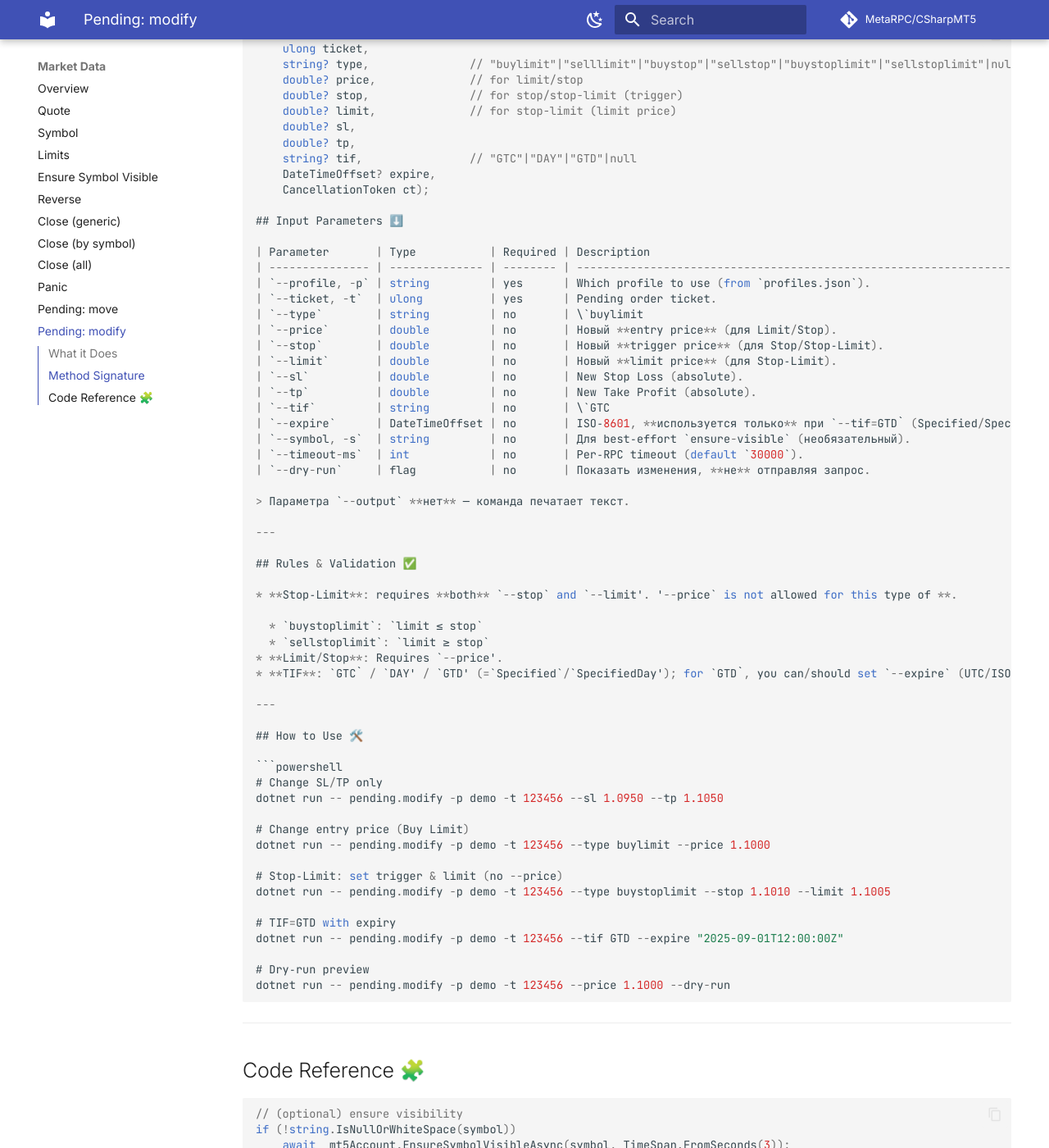
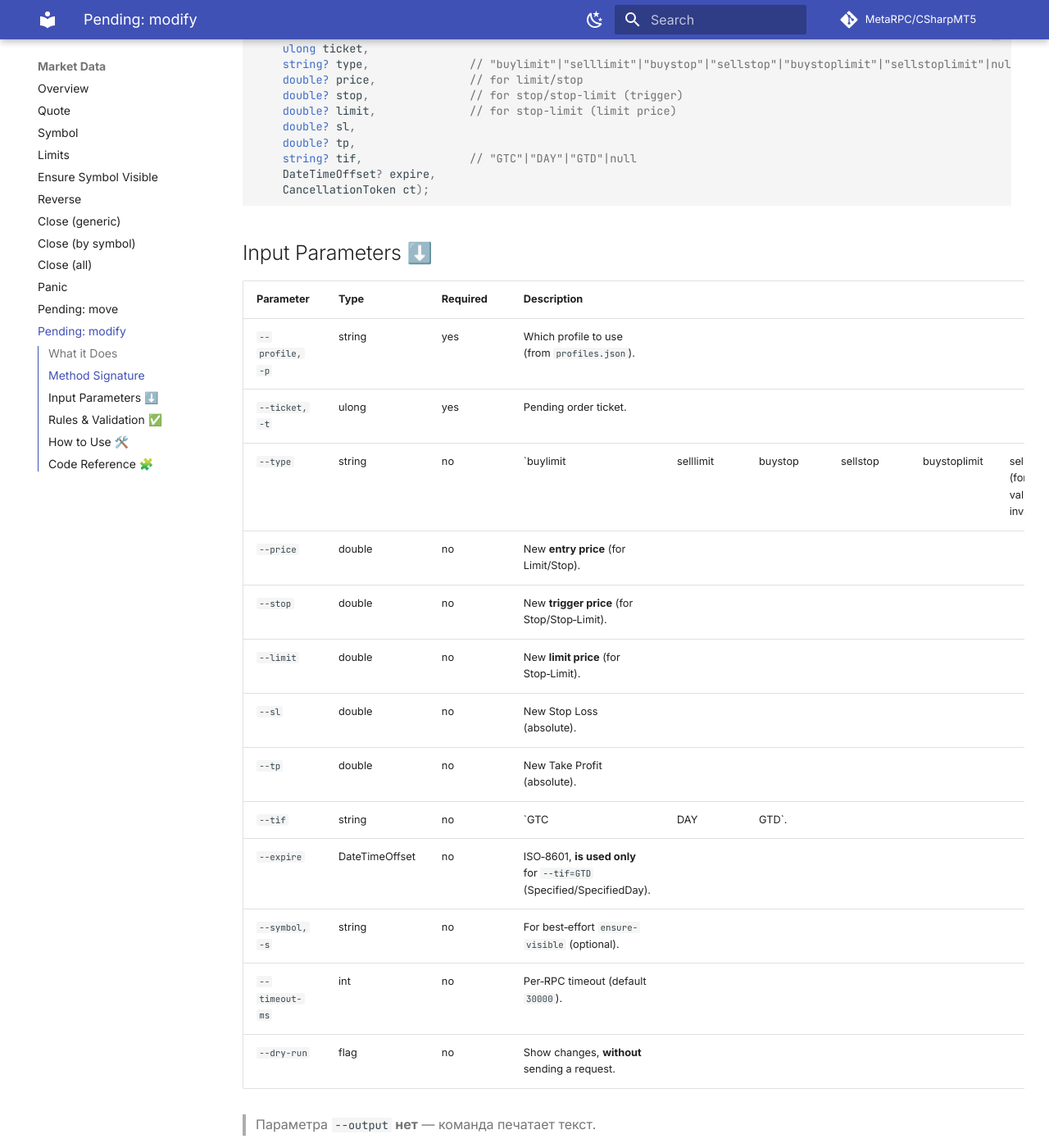
Before and after one commit to MetaRPC/CSharpMT5, an MkDocs documentation site: the page built from docs/Market_Data/Pending.modify.md, in a window 1280 px wide and 1400 px high, scrolled down 442 px. Shown: the whole window at 82% size. Built offline with MkDocs 1.6.1 and Material for MkDocs 9.7.7, drawn with Linux system fonts in a browser that asks for light colours; comment, search, counter and statistics services are not loaded; some of the changed text lies outside the part shown.

Commit message:
Update Pending.modify.md

````diff
--- a/docs/Market_Data/Pending.modify.md
+++ b/docs/Market_Data/Pending.modify.md
@@ -21,6 +21,7 @@ public Task<bool> ModifyPendingOrderAsync(
     string? tif,                // "GTC"|"DAY"|"GTD"|null
     DateTimeOffset? expire,
     CancellationToken ct);
+```
 
 ## Input Parameters ⬇️
 
@@ -28,17 +29,17 @@ public Task<bool> ModifyPendingOrderAsync(
 | --------------- | -------------- | -------- | --------------------------------------------------------------------------- | --------- | ------- | -------- | ------------ | -------------------------------------------- |
 | `--profile, -p` | string         | yes      | Which profile to use (from `profiles.json`).                                |           |         |          |              |                                              |
 | `--ticket, -t`  | ulong          | yes      | Pending order ticket.                                                       |           |         |          |              |                                              |
-| `--type`        | string         | no       | \`buylimit                                                                  | selllimit | buystop | sellstop | buystoplimit | sellstoplimit\` (для валидации инвариантов). |
-| `--price`       | double         | no       | Новый **entry price** (для Limit/Stop).                                     |           |         |          |              |                                              |
-| `--stop`        | double         | no       | Новый **trigger price** (для Stop/Stop‑Limit).                              |           |         |          |              |                                              |
-| `--limit`       | double         | no       | Новый **limit price** (для Stop‑Limit).                                     |           |         |          |              |                                              |
+| `--type` | string | no | \`buylimit | selllimit | buystop | sellstop | buystoplimit | sellstoplimit\` (for validating invariants). |
+| `--price`       | double | no | New **entry price** (for Limit/Stop).                                     |           |         |          |              |                                              |
+| `--stop`        | double | no | New **trigger price** (for Stop/Stop‑Limit).                              |           |         |          |              |                                              |
+| `--limit`       | double | no | New **limit price** (for Stop‑Limit).                                     |           |         |          |              |                                              |
 | `--sl`          | double         | no       | New Stop Loss (absolute).                                                   |           |         |          |              |                                              |
 | `--tp`          | double         | no       | New Take Profit (absolute).                                                 |           |         |          |              |                                              |
 | `--tif`         | string         | no       | \`GTC                                                                       | DAY       | GTD\`.  |          |              |                                              |
-| `--expire`      | DateTimeOffset | no       | ISO‑8601, **используется только** при `--tif=GTD` (Specified/SpecifiedDay). |           |         |          |              |                                              |
-| `--symbol, -s`  | string         | no       | Для best‑effort `ensure-visible` (необязательный).                          |           |         |          |              |                                              |
+| `--expire`      | DateTimeOffset | no | ISO‑8601, **is used only** for `--tif=GTD` (Specified/SpecifiedDay). |           |         |          |              |                                              |
+| `--symbol, -s` | string | no | For best‑effort `ensure-visible` (optional).                          |           |         |          |              |                                              |
 | `--timeout-ms`  | int            | no       | Per‑RPC timeout (default `30000`).                                          |           |         |          |              |                                              |
-| `--dry-run`     | flag           | no       | Показать изменения, **не** отправляя запрос.                                |           |         |          |              |                                              |
+| `--dry-run`     | flag | no | Show changes, **without** sending a request.                                |           |         |          |              |                                              |
 
 > Параметра `--output` **нет** — команда печатает текст.
 
@@ -98,9 +99,6 @@ var ok = await _mt5Account.ModifyPendingOrderAsync(
 );
 ```
 
-
-```
-
 ---
 
 📌 In short: точечная модификация параметров pending‑ордера с жёсткой валидацией инвариантов типа, поддержкой `TIF` и dry‑run превью.
````
